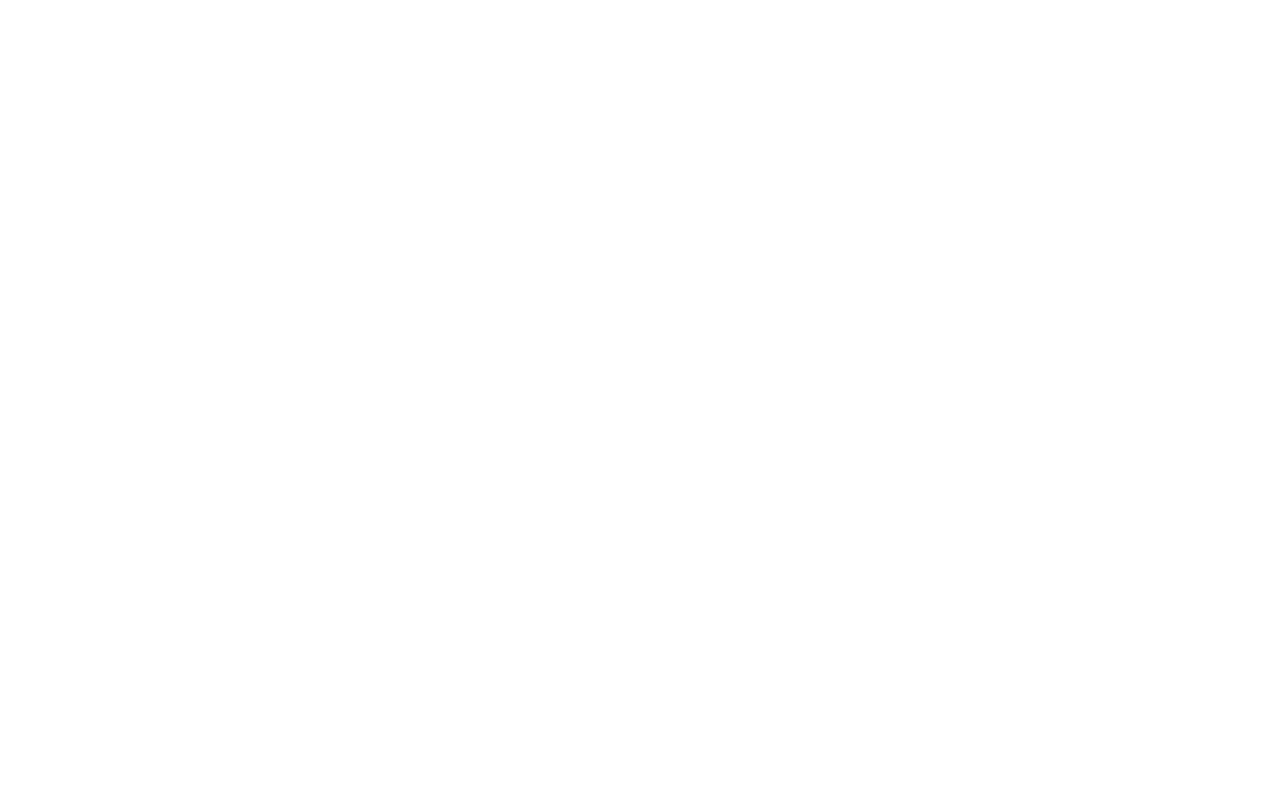
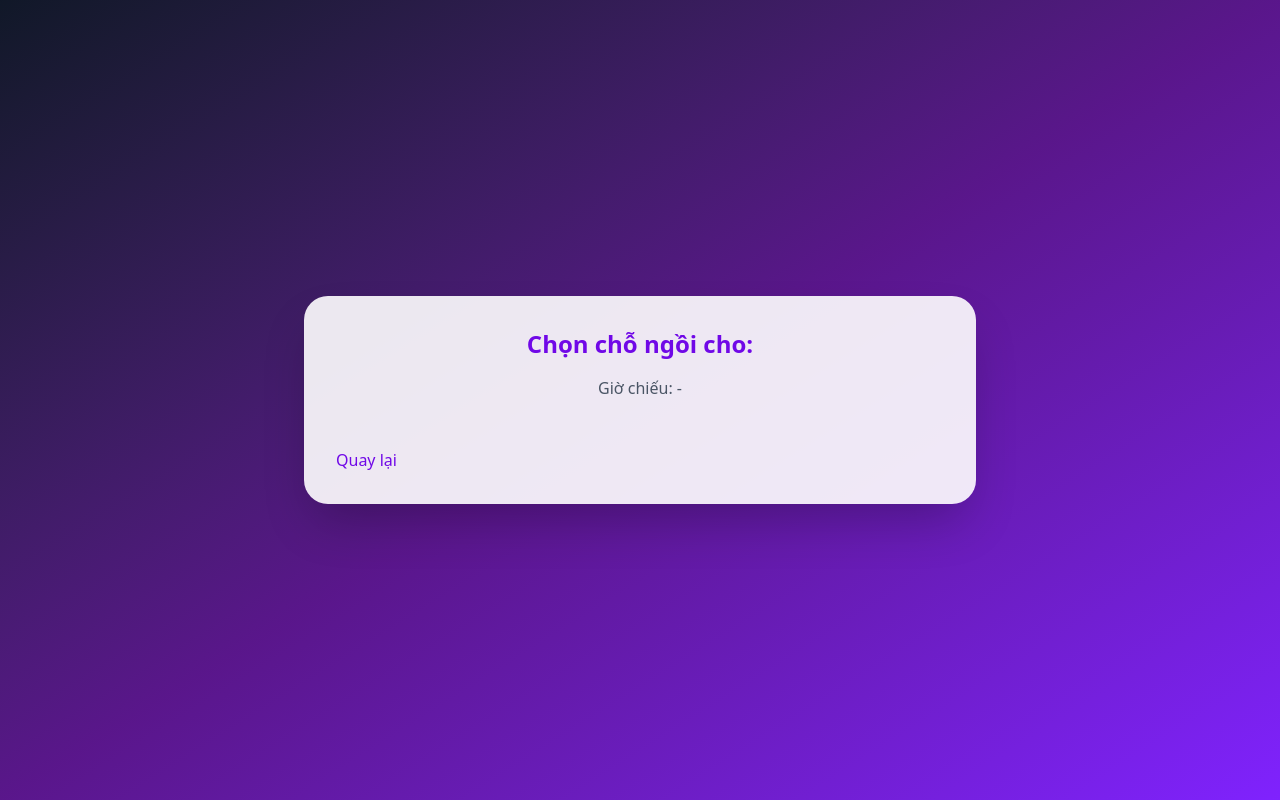
Before and after one commit to nguyenhuytan2004/KTPM-Lab01-FrontEnd, a React (Vite) app: page /seats in a window 1280 px wide. Before the commit this address had no page. Built offline with nearby package versions, Linux system fonts and the light colour scheme.

Commit message:
frontend for seat

```diff
--- a/src/App.jsx
+++ b/src/App.jsx
@@ -4,6 +4,7 @@
 import Login from "./pages/Login";
 import Register from "./pages/Register";
 import Showtimes from "./pages/Showtimes";
+import Seats from "./pages/seats";
 
 const App = () => {
     const [username, setUsername] = useState("");
@@ -36,6 +37,7 @@
                 element={<Login setUsername={setUsername} />}
             />
             <Route path="/register" element={<Register />} />
+            <Route path="/seats" element={<Seats />} />
         </Routes>
     );
 };
--- /dev/null
+++ b/src/pages/Seats.jsx
@@ -0,0 +1,65 @@
+import React, { useEffect, useState } from "react";
+import { useLocation, useNavigate } from "react-router-dom";
+
+const Seats = () => {
+    const location = useLocation();
+    const navigate = useNavigate();
+    const { movie, showtime } = location.state || {};
+
+    const [seats, setSeats] = useState([]);
+
+    useEffect(() => {
+        if (!showtime || !showtime.id) return;
+
+        // TODO: Replace with your actual API endpoint
+        fetch(`http://localhost:8080/api/showtimes/${showtime.id}/seats`, {
+            method: "GET",
+        })
+            .then((res) => res.json())
+            .then((data) => {
+                console.log("Seats fetched:", data);
+                setSeats(data);
+            })
+            .catch((err) => {
+                console.error("Error fetching seats:", err);
+            });
+    }, [showtime]);
+
+    return (
+        <div className="min-h-screen flex flex-col items-center justify-center bg-gradient-to-br from-gray-900 via-purple-900 to-violet-600 px-4">
+            <div className="bg-white/90 rounded-3xl shadow-2xl p-8 w-full max-w-2xl">
+                <h2 className="text-2xl font-bold text-center text-violet-700 mb-4">
+                    Chọn chỗ ngồi cho: {movie?.title}
+                </h2>
+                <p className="text-center text-gray-600 mb-6">
+                    Giờ chiếu: {showtime?.startTime?.slice(0, 5)} -{" "}
+                    {showtime?.endTime?.slice(0, 5)}
+                </p>
+
+                <div className="grid grid-cols-8 gap-2 justify-center items-center mb-6">
+                    {seats.map((seat) => (
+                        <div
+                            key={seat.id}
+                            className={`w-10 h-10 rounded-md flex items-center justify-center font-bold ${
+                                seat.available
+                                    ? "bg-green-400 hover:bg-green-600 cursor-pointer"
+                                    : "bg-gray-400 cursor-not-allowed"
+                            }`}
+                        >
+                            {seat.label}
+                        </div>
+                    ))}
+                </div>
+
+                <button
+                    onClick={() => navigate(-1)}
+                    className="text-violet-700 hover:underline cursor-pointer"
+                >
+                    Quay lại
+                </button>
+            </div>
+        </div>
+    );
+};
+
+export default Seats;
--- a/src/pages/Showtimes.jsx
+++ b/src/pages/Showtimes.jsx
@@ -43,10 +43,14 @@
                     {showtimes.map((showtime) => (
                         <button
                             key={showtime.id}
+                            onClick={() =>
+                                navigate("/seats", {
+                                    state: { movie, showtime },
+                                })
+                            }
                             className="bg-violet-600 hover:bg-violet-800 text-white px-4 py-2 rounded-full font-semibold cursor-pointer transition duration-200"
                         >
-                            {showtime.startTime.slice(0, 5)} -{" "}
-                            {showtime.endTime.slice(0, 5)}
+                            {showtime.startTime.slice(0, 5)} - {showtime.endTime.slice(0, 5)}
                         </button>
                     ))}
                 </div>
```
Also changed, not shown: 1 other file (tests, documents, lock files or other folders).
